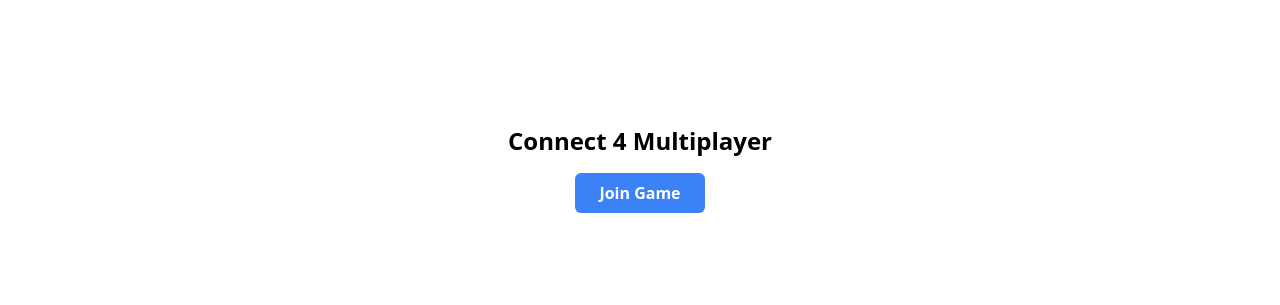
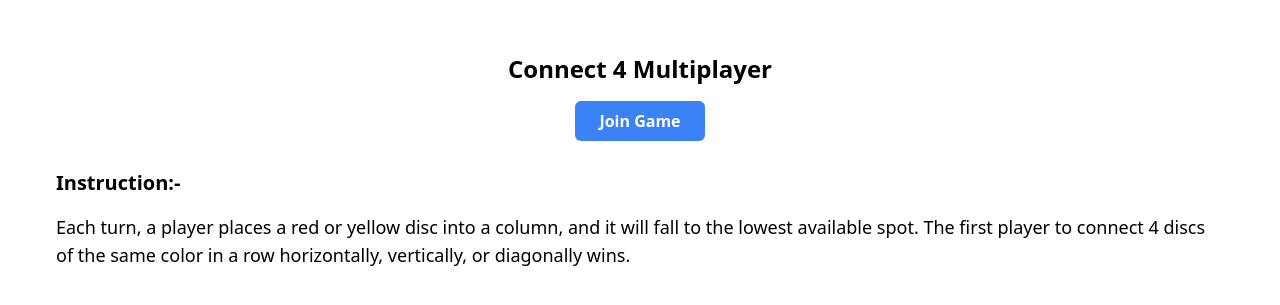
Before and after one commit to Anugrahas2001/connect4-client, a React (Vite) app: page / in a window 1280 px wide. Shown: the part 231-536 px from the top of the page. Built offline with nearby package versions, Linux system fonts and the light colour scheme; no server answers.

Commit message:
removed unused imports

```diff
--- a/src/App.tsx
+++ b/src/App.tsx
@@ -105,6 +105,17 @@ function App() {
             : "Join Game"}
         </button>
       ) : null}
+      {!gameStarted ? (
+        <div className="px-14 mt-7 lg:mt-7 lg:px-14 md:px-14 sm:px-8 xs:px-6">
+          <h1 className="text-xl font-semibold">Instruction:-</h1>
+          <p className="text-lg py-4 font-sans lg:text-lg md:text-lg sm:text-sm xs:text-sm lg:py-4 md:py-4 sm:py-2 xs:py-2">
+            Each turn, a player places a red or yellow disc into a column, and
+            it will fall to the lowest available spot. The first player to
+            connect 4 discs of the same color in a row horizontally, vertically,
+            or diagonally wins.
+          </p>
+        </div>
+      ) : null}
 
       {gameStarted && myColor && !winner && (
         <div className="text-xl font-semibold mb-4">
--- a/src/components/Board.tsx
+++ b/src/components/Board.tsx
@@ -1,14 +1,11 @@
-import React from "react";
-
 type BoardProps = {
   board: (string | null)[][];
   makeMove: (columnIndex: number) => void;
 };
 
 const Board = ({ board, makeMove }: BoardProps) => {
-
   const handleColumnIndex = (columnIndex: number) => {
-    console.log(columnIndex,"index");
+    console.log(columnIndex, "index");
     makeMove(columnIndex);
   };
 
```
